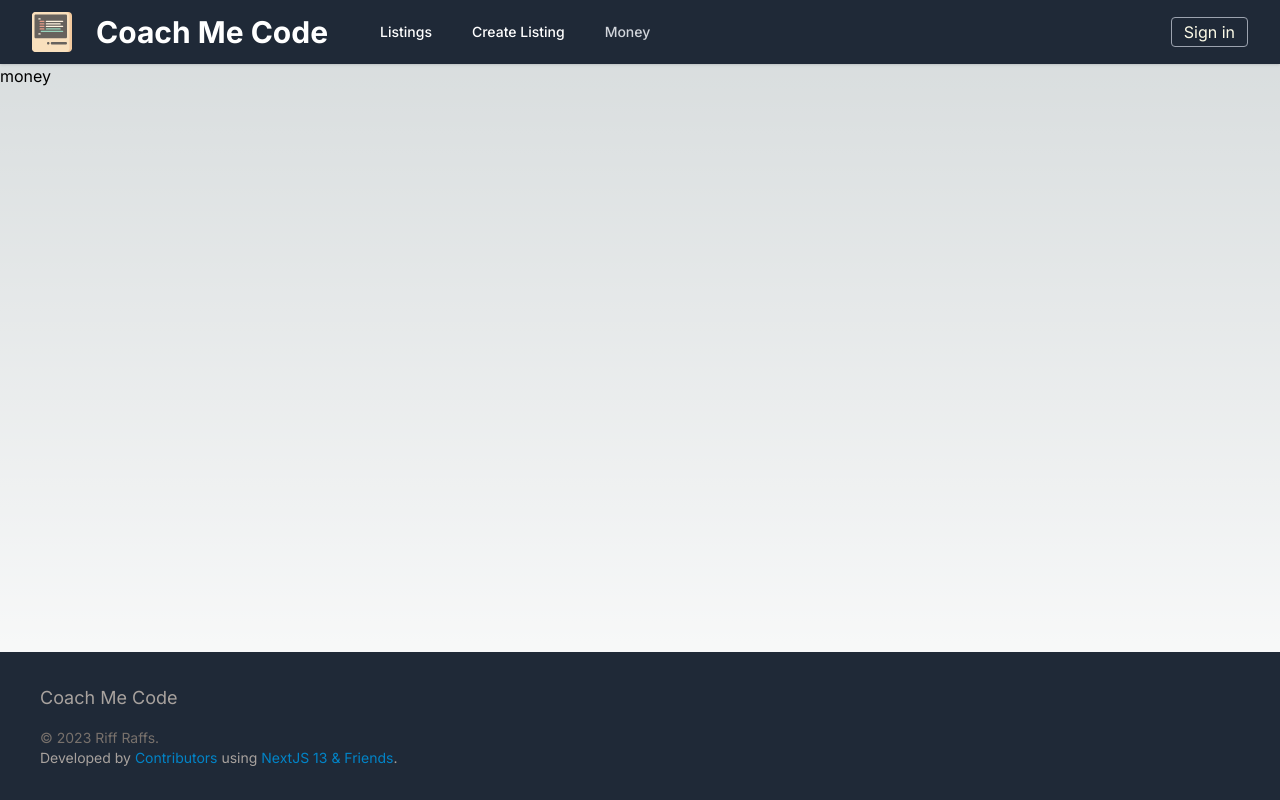
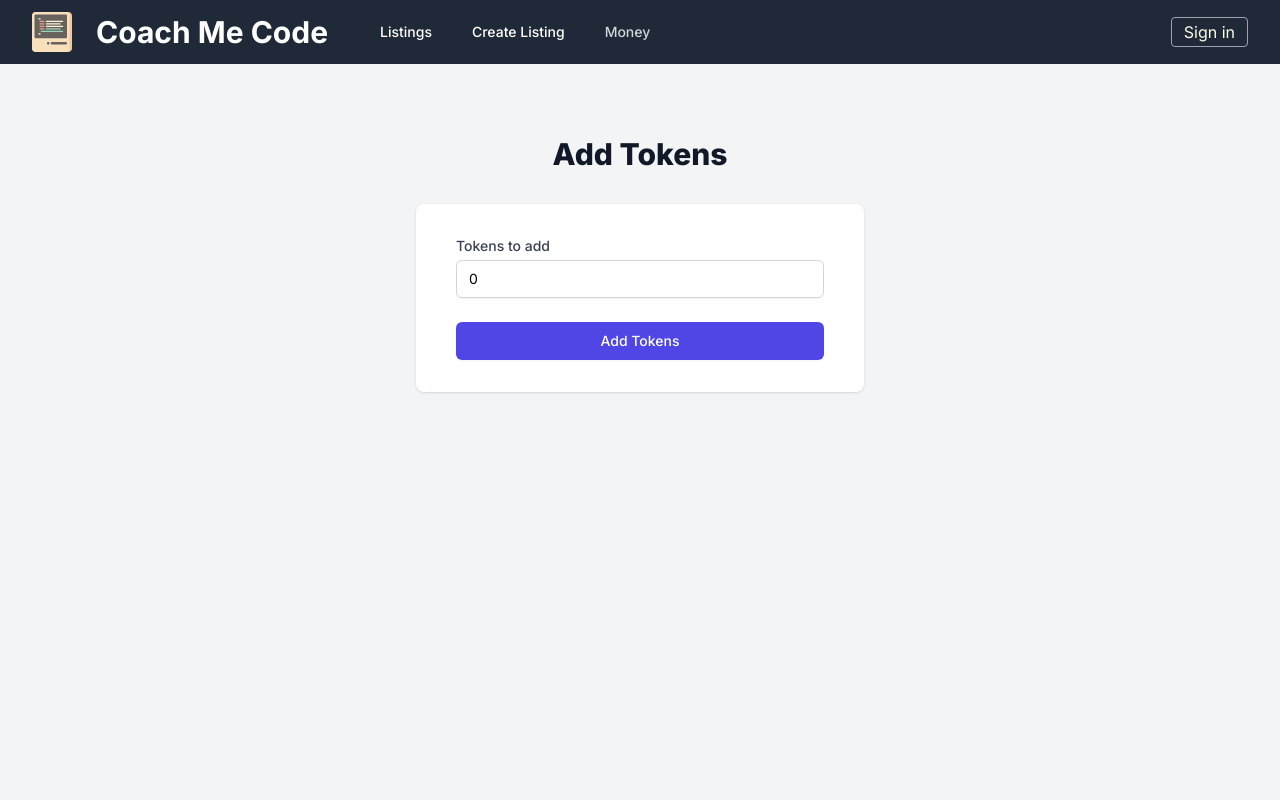
Before and after one commit to Spyabo/coach-me-code, a Next.js app: page /wallet in a window 1280 px wide. Shown: the top 800 px of the page. Built offline with nearby package versions, Linux system fonts and the light colour scheme; no server answers.

Commit message:
set up token adder boiler plate that takes positive numbers only

```diff
--- a/src/app/wallet/page.tsx
+++ b/src/app/wallet/page.tsx
@@ -1,9 +1,48 @@
-function page() {
+'use client'
+import { useState } from "react";
+
+export default function money() {
+  const [tokensToAdd, setTokensToAdd] = useState<number>(0);
+
+
   return (
-    <div>
-        money
+    <div className="min-h-screen bg-gray-100 flex flex-col py-12 sm:px-6 lg:px-8">
+      <div className="sm:mx-auto sm:w-full sm:max-w-md">
+        <h2 className="mt-6 text-center text-3xl font-extrabold text-gray-900">Add Tokens</h2>
+      </div>
+
+      <div className="mt-8 sm:mx-auto sm:w-full sm:max-w-md">
+        <div className="bg-white py-8 px-4 shadow sm:rounded-lg sm:px-10">
+          <form className="space-y-6" >
+            <div>
+              <label htmlFor="tokensToAdd" className="block text-sm font-medium text-gray-700">
+                Tokens to add
+              </label>
+              <div className="mt-1">
+                <input
+                  id="tokensToAdd"
+                  name="tokensToAdd"
+                  type="number"
+                  autoComplete="off"
+                  className="appearance-none block w-full px-3 py-2 border border-gray-300 rounded-md shadow-sm placeholder-gray-400 focus:outline-none focus:ring-indigo-500 focus:border-indigo-500 sm:text-sm"
+                  value={tokensToAdd}
+                  min='0'
+                  onChange={(event) => setTokensToAdd(parseInt(event.target.value))}
+                />
+              </div>
+            </div>
+
+            <div>
+              <button
+                type="submit"
+                className="w-full flex justify-center py-2 px-4 border border-transparent rounded-md shadow-sm text-sm font-medium text-white bg-indigo-600 hover:bg-indigo-700 focus:outline-none focus:ring-2 focus:ring-offset-2 focus:ring-indigo-500"
+              >
+                Add Tokens
+              </button>
+            </div>
+          </form>
+        </div>
+      </div>
     </div>
-  )
+  );
 }
-
-export default page
```
